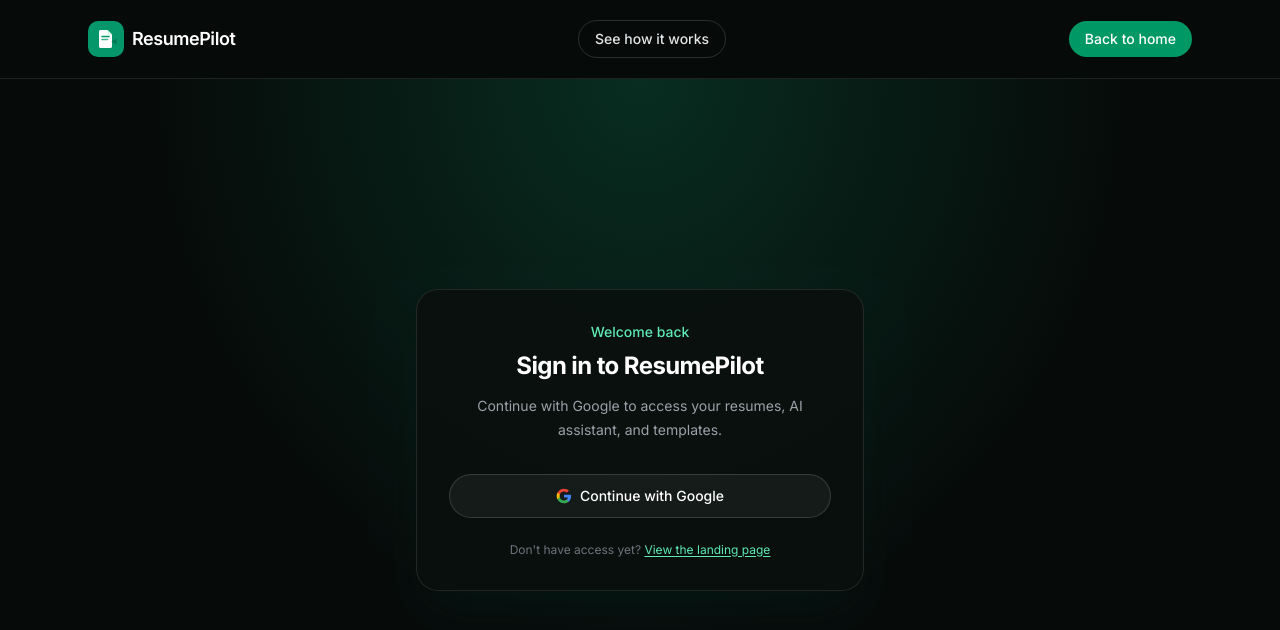
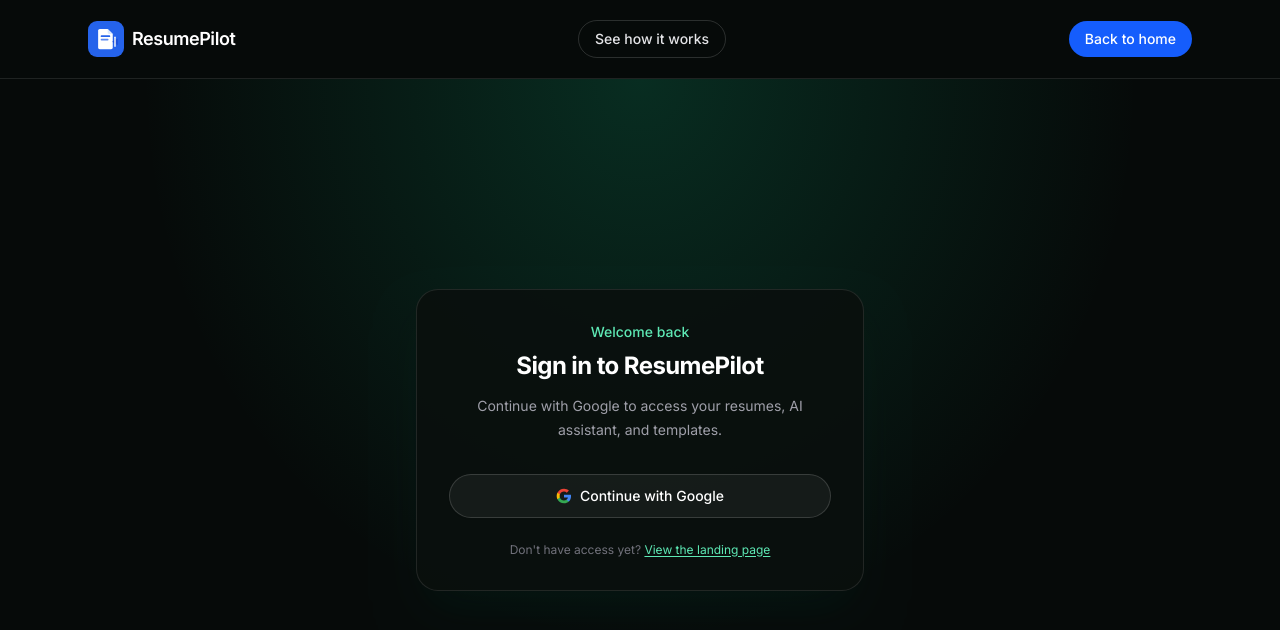
Before and after one commit to RMartires/ResumePilot, a Next.js app in the folder web/: page /login in a window 1280 px wide. Shown: the top 630 px of the page. Built offline with nearby package versions, Linux system fonts and the light colour scheme.

Commit message:
feat: added blue mian color to landing page

```diff
--- a/web/src/components/landing/LandingHeader.tsx
+++ b/web/src/components/landing/LandingHeader.tsx
@@ -1,37 +1,5 @@
 import Link from "next/link";
-
-function LandingLogoMark({ className = "h-9 w-9" }: { className?: string }) {
-  return (
-    <svg
-      viewBox="0 0 36 36"
-      fill="none"
-      xmlns="http://www.w3.org/2000/svg"
-      className={className}
-      aria-hidden
-    >
-      <rect width="36" height="36" rx="10" fill="#059669" />
-      <path
-        d="M11 10.5C11 9.67 11.67 9 12.5 9H19.5L24 13.5V25.5C24 26.33 23.33 27 22.5 27H12.5C11.67 27 11 26.33 11 25.5V10.5Z"
-        fill="white"
-      />
-      <path d="M19.5 9L24 13.5H20.5C19.95 13.5 19.5 13.05 19.5 12.5V9Z" fill="#D1FAE5" />
-      <path
-        d="M14 15.5H21"
-        stroke="#059669"
-        strokeWidth="1.5"
-        strokeLinecap="round"
-      />
-      <path
-        d="M14 18.5H19.5"
-        stroke="#059669"
-        strokeWidth="1.5"
-        strokeLinecap="round"
-        opacity="0.75"
-      />
-      <path d="M23.5 20.5L28.5 17.5V23.5L23.5 20.5Z" fill="#047857" />
-    </svg>
-  );
-}
+import { ResumePilotMark } from "@/components/brand/ResumePilotLogo";
 
 type LandingHeaderProps = {
   ctaHref?: string;
@@ -46,7 +14,7 @@ export function LandingHeader({
     <header className="border-b border-white/10">
       <div className="mx-auto flex max-w-6xl items-center justify-between px-6 py-5">
         <Link href="/" className="flex items-center gap-2">
-          <LandingLogoMark />
+          <ResumePilotMark className="h-9 w-9" />
           <span className="text-lg font-semibold tracking-tight">ResumePilot</span>
         </Link>
         <a
@@ -58,14 +26,14 @@ export function LandingHeader({
         {ctaHref.startsWith("#") ? (
           <a
             href={ctaHref}
-            className="rounded-full bg-emerald-600 px-4 py-2 text-sm font-medium text-white transition hover:bg-emerald-500"
+            className="rounded-full bg-blue-600 px-4 py-2 text-sm font-medium text-white transition hover:bg-blue-500"
           >
             {ctaLabel}
           </a>
         ) : (
           <Link
             href={ctaHref}
-            className="rounded-full bg-emerald-600 px-4 py-2 text-sm font-medium text-white transition hover:bg-emerald-500"
+            className="rounded-full bg-blue-600 px-4 py-2 text-sm font-medium text-white transition hover:bg-blue-500"
           >
             {ctaLabel}
           </Link>
@@ -74,5 +42,3 @@ export function LandingHeader({
     </header>
   );
 }
-
-export { LandingLogoMark };
--- a/web/src/components/landing/LandingSignInPanel.tsx
+++ b/web/src/components/landing/LandingSignInPanel.tsx
@@ -17,7 +17,7 @@ export function LandingSignInPanel({ className }: LandingSignInPanelProps) {
 
       <p className="text-xs text-zinc-400">
         By continuing, you agree to our{" "}
-        <Link href="/privacy" className="text-emerald-300 underline underline-offset-2">
+        <Link href="/privacy" className="text-blue-300 underline underline-offset-2">
           Privacy Policy
         </Link>
         .
--- a/web/src/components/landing/ProductDemo.tsx
+++ b/web/src/components/landing/ProductDemo.tsx
@@ -40,17 +40,17 @@ export function ProductDemo({ className, size = "large" }: ProductDemoProps) {
     <div className={cn("w-full min-w-0 max-w-full", className)}>
       <div
         className={cn(
-          "relative w-full max-w-full overflow-hidden rounded-3xl border border-white/10 bg-black shadow-2xl shadow-emerald-950/30",
+          "relative w-full max-w-full overflow-hidden rounded-3xl border border-white/10 bg-black shadow-2xl shadow-blue-950/30",
           size === "large" && "rounded-3xl",
         )}
       >
         <div className="flex items-center justify-between border-b border-white/10 px-5 py-3">
           <span className="text-sm text-zinc-400">Product demo</span>
-          <span className="rounded-full bg-emerald-500/15 px-3 py-1 text-xs font-medium text-emerald-300">
+          <span className="rounded-full bg-blue-500/15 px-3 py-1 text-xs font-medium text-blue-300">
             ResumePilot preview
           </span>
         </div>
-        <div className="relative aspect-[16/10] w-full max-w-full bg-[#0a100e]">
+        <div className="relative aspect-[16/10] w-full max-w-full bg-[#0a0e16]">
           <video
             ref={videoRef}
             autoPlay
```
Also changed, not shown: web/src/components/landing/LandingPage.tsx (+17 -17 lines).
